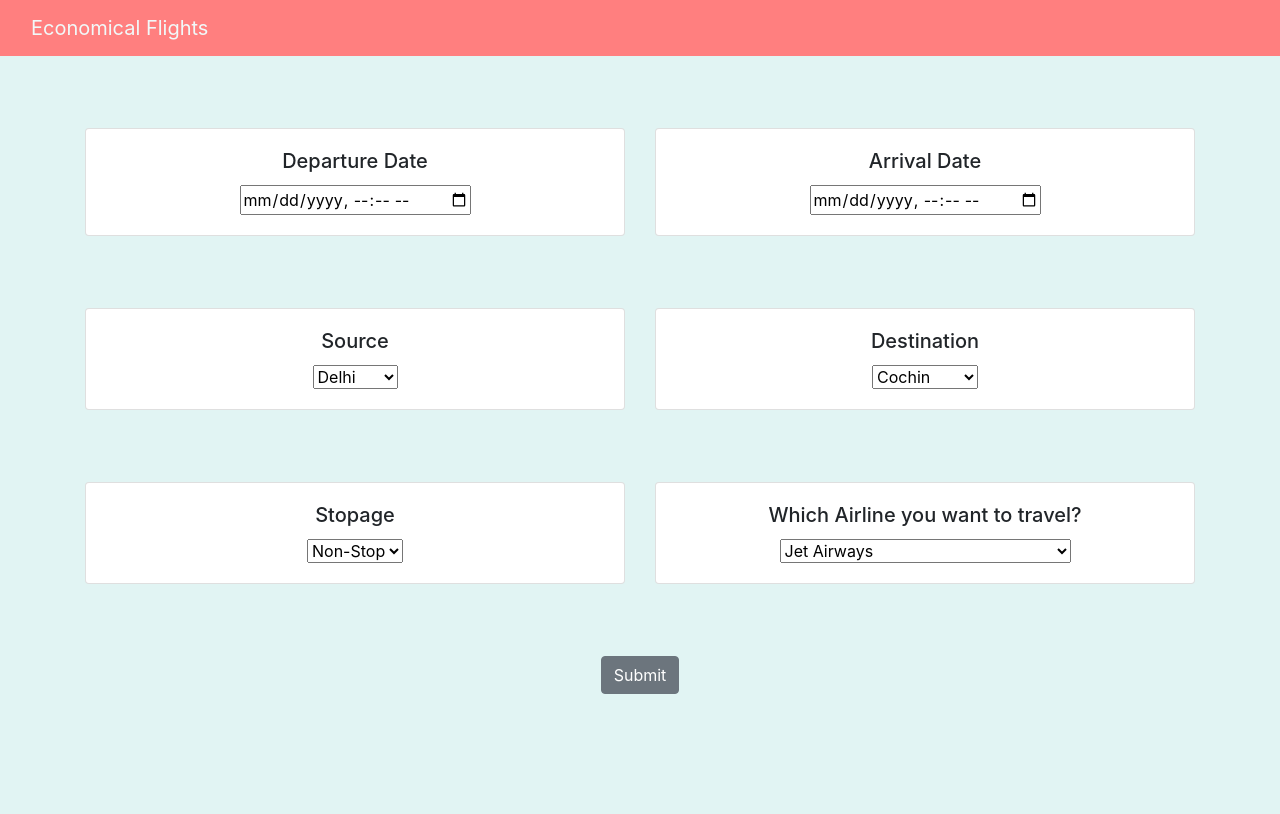
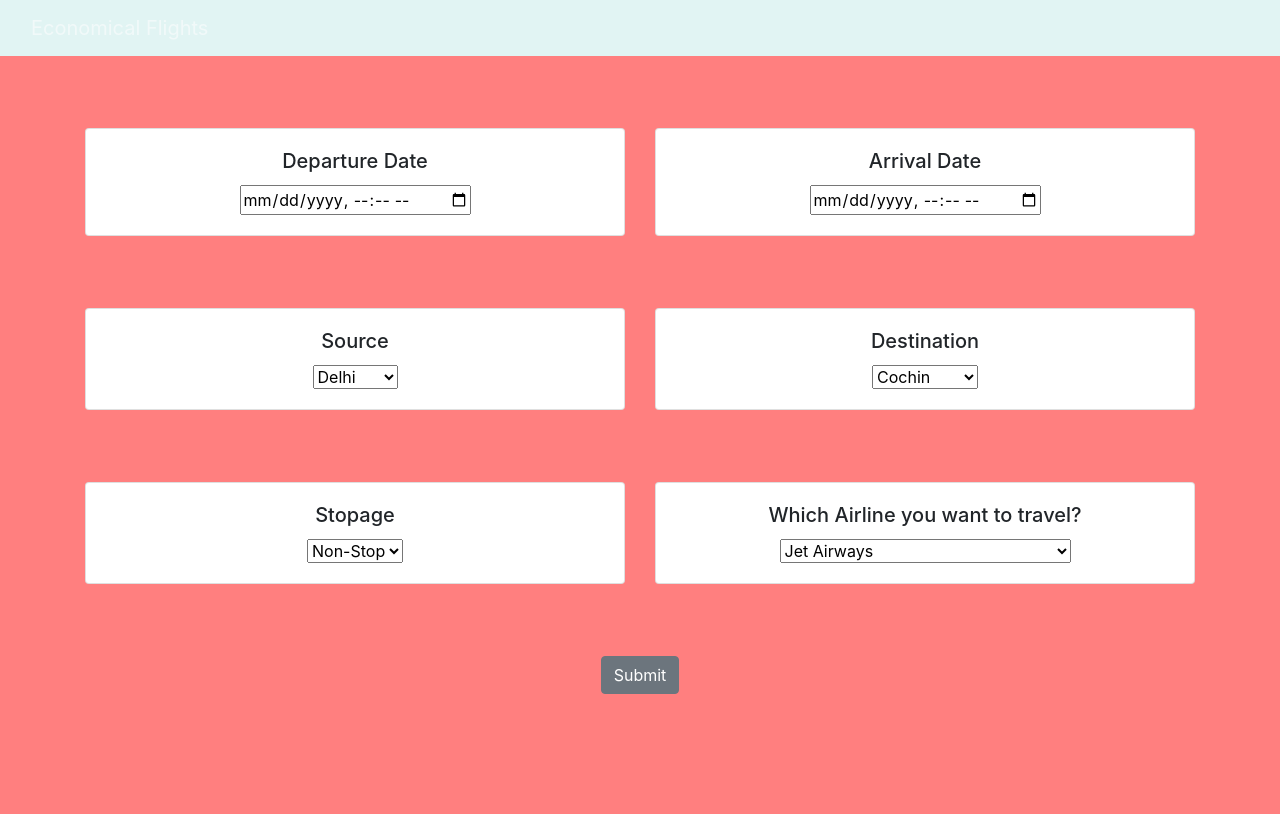
Before and after one commit to mitul01/EconomicalFlights, a Flask app: page / in a window 1280 px wide. Run offline with Flask 2, Linux system fonts and the light colour scheme; parts of the project's set-up code (start-up, migrations or seed data) failed here and were passed over; some libraries are stand-ins or nearby versions.

Commit message:
Update styles.css

```diff
--- a/static/css/styles.css
+++ b/static/css/styles.css
@@ -1,10 +1,10 @@
 body {
-    background-color: #e1f4f3;
+    background-color: #FF7F7F;
     text-align: center;
 }
 
 .navbar {
-    background-color: #FF7F7F;
+    background-color: #e1f4f3;
 }
 
 a {
```
